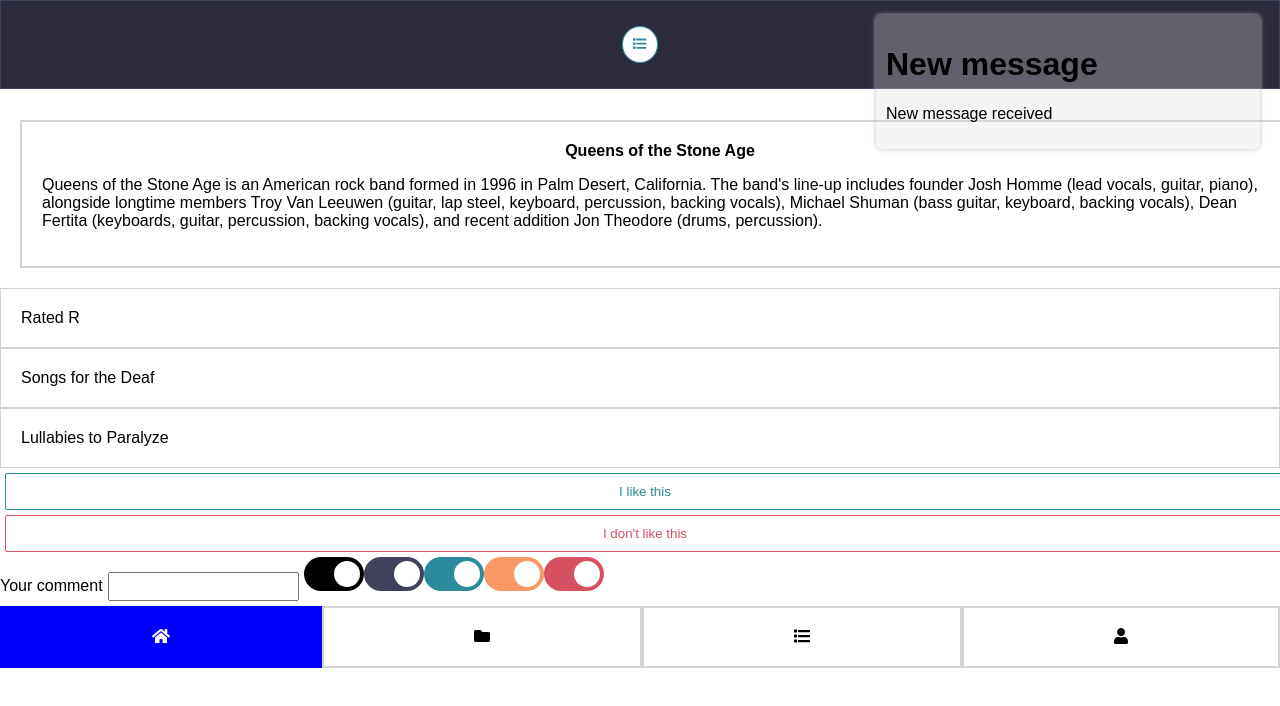
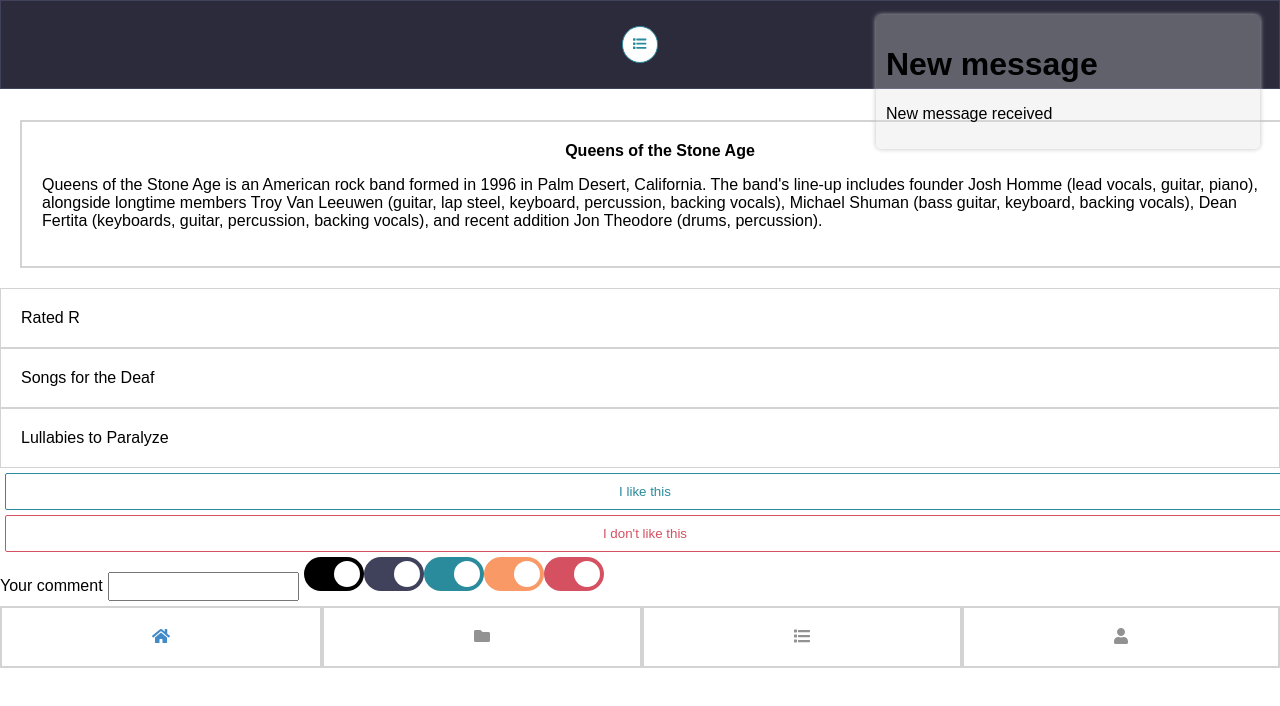
Before and after one commit to matthewbdaly/spectrum, a React app: page /demo in a window 1280 px wide. Shown: the top 706 px of the page. Built offline with nearby package versions, Linux system fonts and the light colour scheme.

Commit message:
Amended tab bar CSS

```diff
--- a/src/Components/TabBarItem.scss
+++ b/src/Components/TabBarItem.scss
@@ -7,10 +7,9 @@
     border-style: $border-style;
     border-width: $border-width;
     border-color: $border-color;
+    color: #929292;
 
-    &.active {
-        background-color: blue;
-        border-color: blue;
-        color: #fff;
+    &.active, &:active, &:hover {
+        color: #428bca;
     }
 }
```
